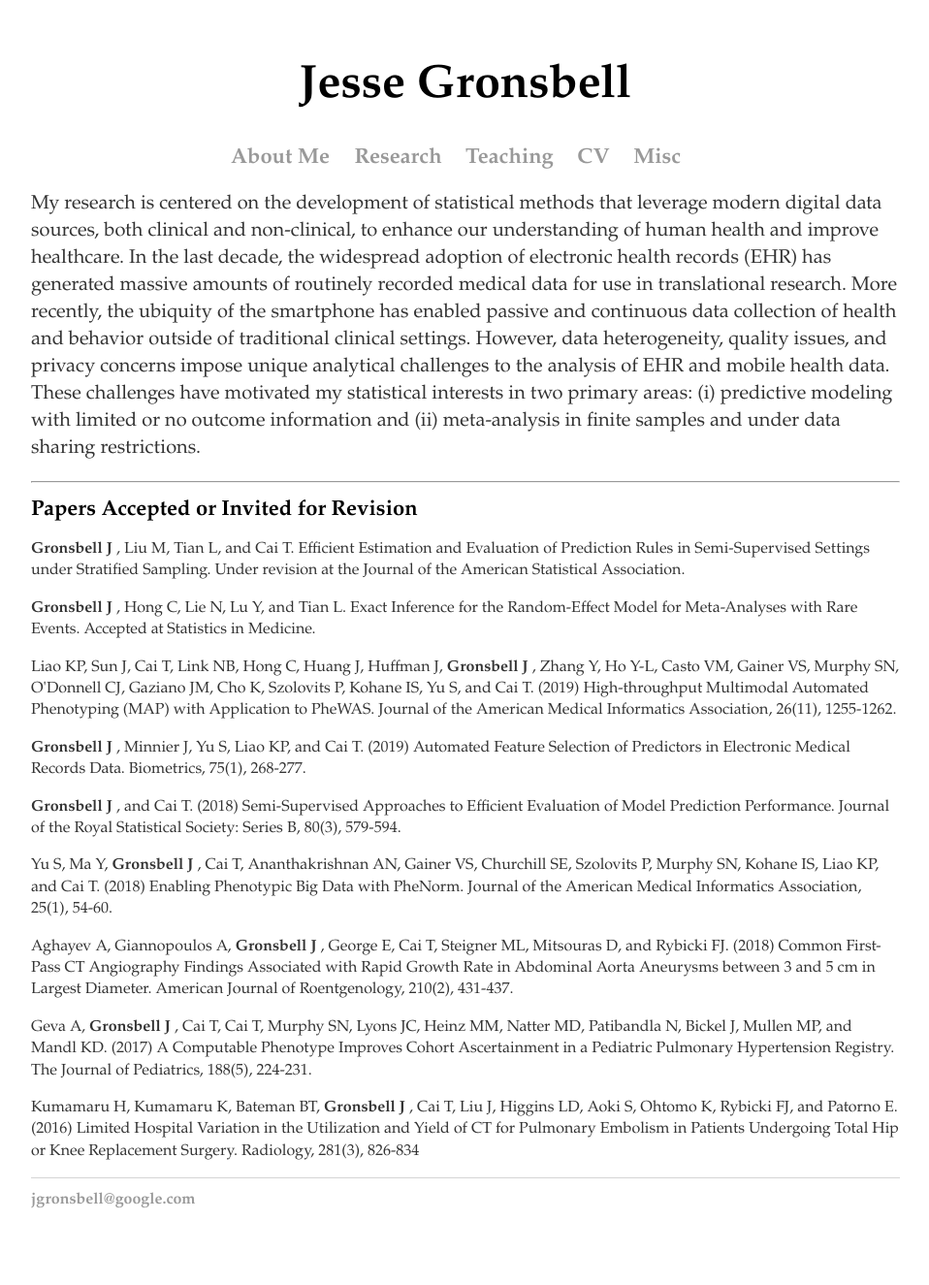
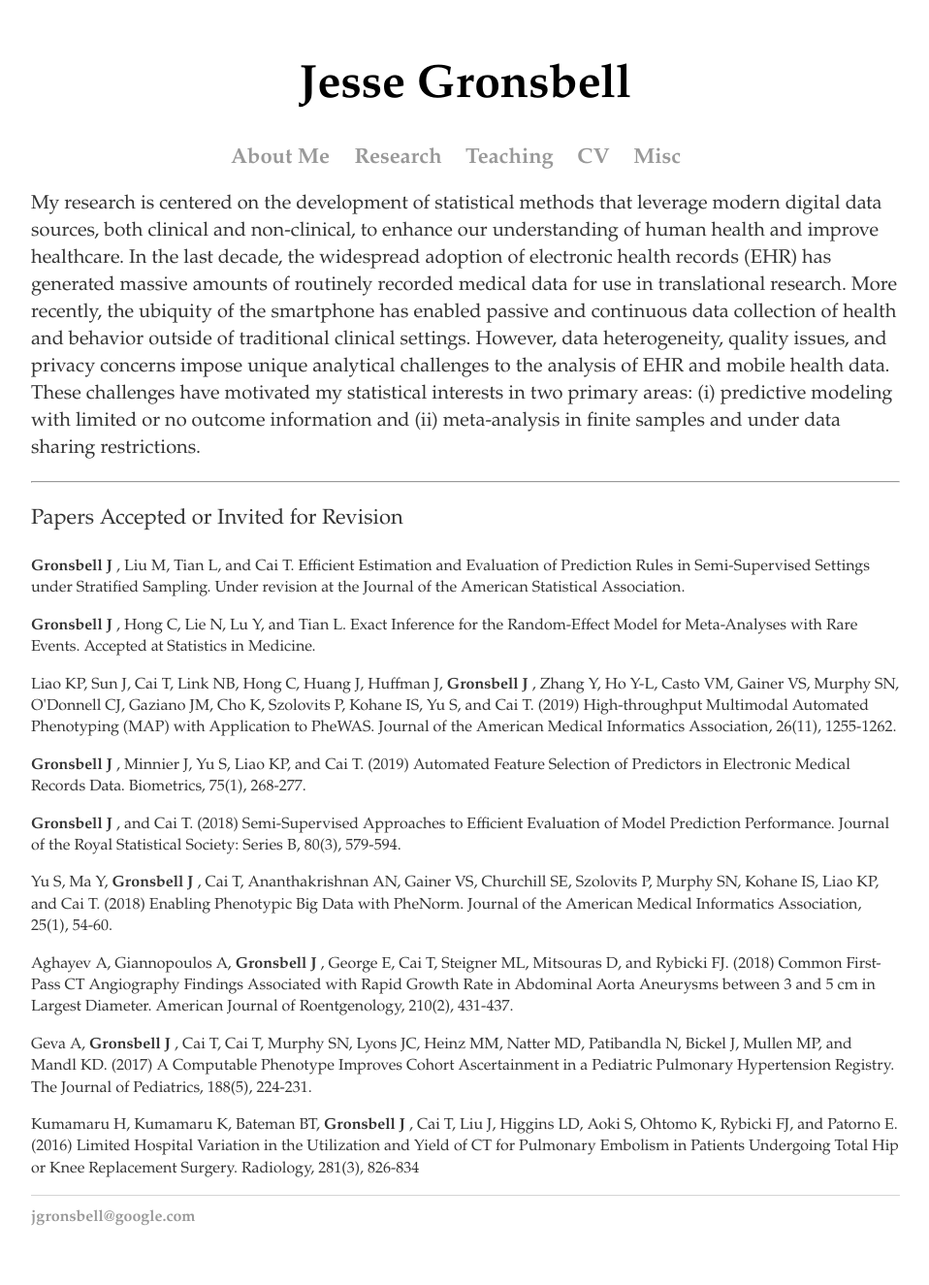
Before and after one commit to jgrons/old_website, a Jekyll site: the page built from research.html, in a window 1280 px wide. Shown: the whole page at 97% size, without its empty margins (160-1118 px from the left). Built offline with Jekyll 4.4.1, drawn with Linux system fonts in a browser that asks for light colours.

Commit message:
Update research.html

```diff
--- a/research.html
+++ b/research.html
@@ -17,7 +17,9 @@ title: Jesse Gronsbell
 
 	<hr>
 
-<h1 style="font-size:22px; font-family: palatino">Papers Accepted or Invited for Revision</h1>
+<p style="font-size:22px; font-family: palatino">
+	Papers Accepted or Invited for Revision
+	</p>
 
 <p style="font-size:16px; font-family: palatino">
  <b> Gronsbell J </b>, Liu M, Tian L, and Cai T. Efficient Estimation and Evaluation of Prediction Rules in Semi-Supervised Settings under Stratified Sampling. Under revision at the Journal of the American Statistical Association.
```
